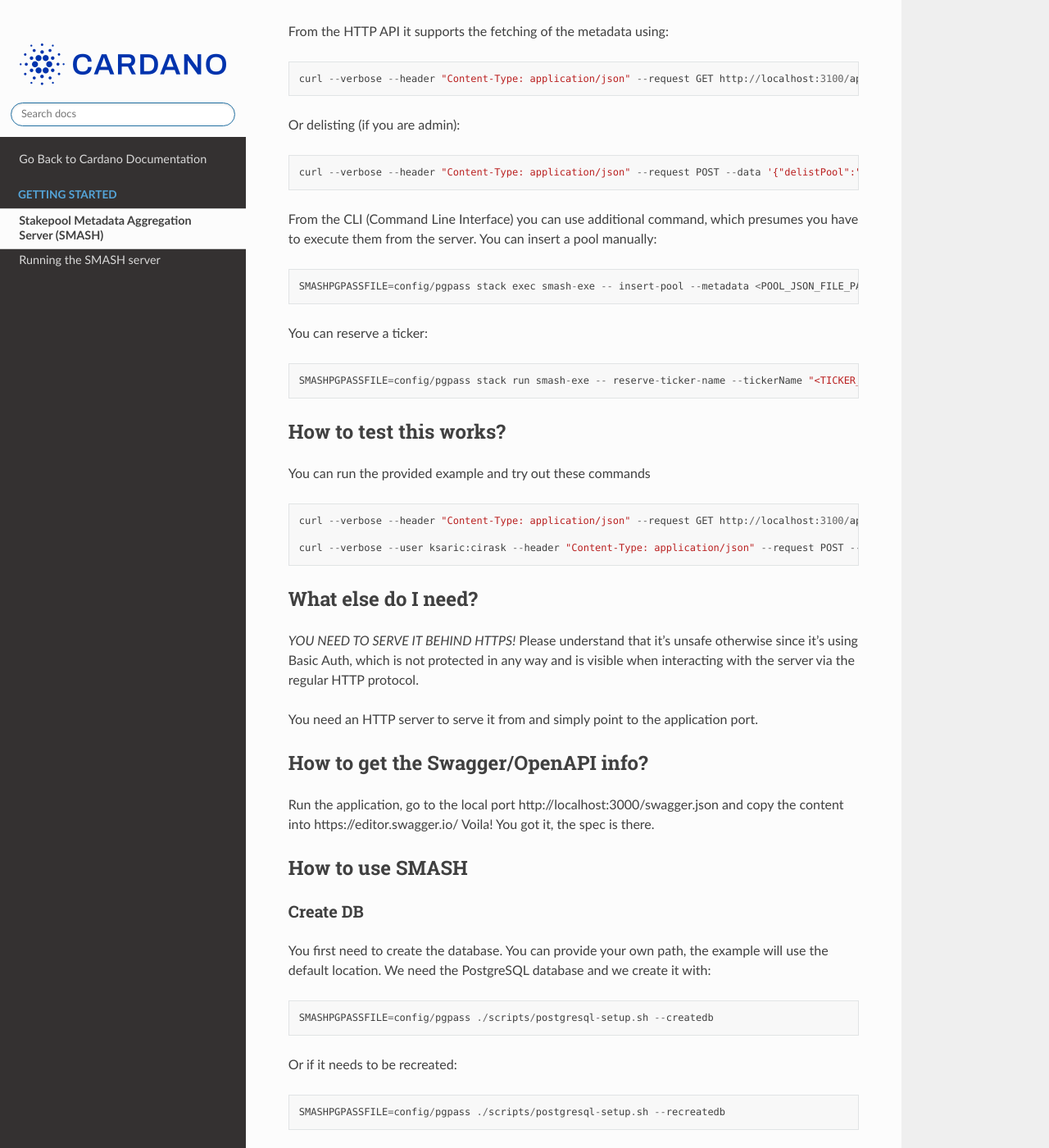
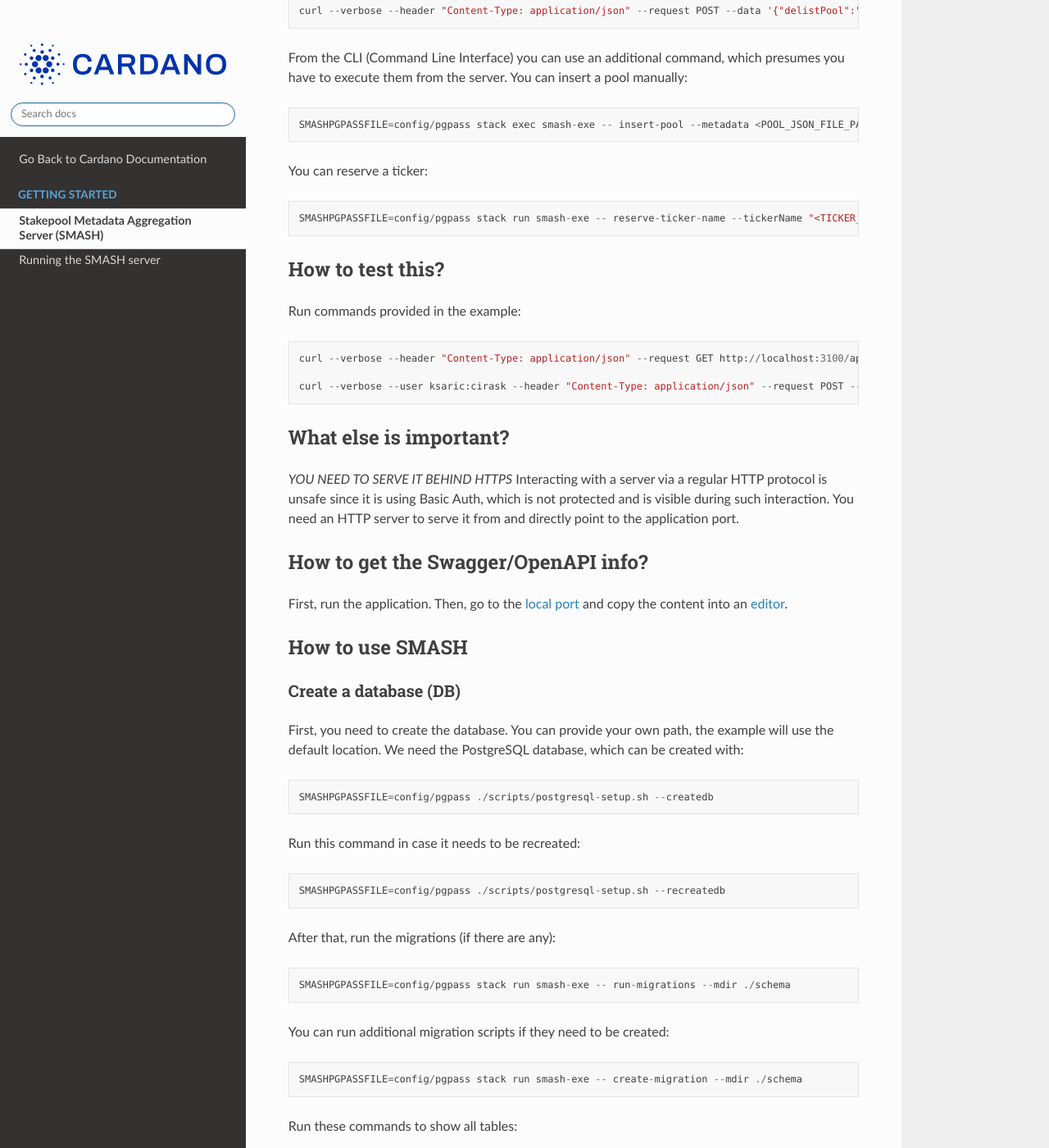
Before and after one commit to input-output-hk/smash, a Sphinx documentation site: the page built from doc/getting-started/how-to-install-smash.md, in a window 1280 px wide and 1400 px high, scrolled down 3882 px. Shown: the whole window at 82% size. Built offline with Sphinx 7.4.7 and the Read the Docs theme 2.0.0, drawn with Linux system fonts in a browser that asks for light colours; some of the changed text lies outside the part shown.

Commit message:
Update how-to-install-smash.md
Edited links to be clickable, moved prerequisites to appear before installation, corrected some misused words.

````diff
--- a/doc/getting-started/how-to-install-smash.md
+++ b/doc/getting-started/how-to-install-smash.md
@@ -1,15 +1,10 @@
 # Stakepool Metadata Aggregation Server (SMASH)
-
-```
-cabal build smash
-cabal install smash
-```
 
 ### Overview
 
 Cardano Shelley introduces the concept of stake pools - reliable server nodes that keep an aggregated stake of pool operators and delegators in a single entity. Stake pools are registered on-chain, and their on-chain data (such as information required to calculate rewards) is critical to the operation of the ledger. Stake pools also possess metadata that helps users to make a rational choice of a stake pool to delegate to. This metadata is stored off-chain as it might reflect sensitive content, and such an approach allows for a degree of decentralized censorship.
 
-On the other hand, off-chain metadata storage prerequisites a challenge of seamless access by different users. On-chain stake pool registrations contain an URL pointer to the off-chain metadata and a content hash that can be fetched from a specific stake pool. This might cause both performance and privacy issues. Another crucial aspect to address is the stake pool’s “ticker” name, which is the short name a stake pool is recognized by. Ticker names might reflect prominent brands or trademarks. This positions an issue of misleading use of brand names by dishonest individuals or the confusion of duplicate ticker name registrations.
+On the other hand, off-chain metadata storage prerequisites a challenge of open access by different users. On-chain stake pool registrations contain an URL pointer to the off-chain metadata and a content hash that can be fetched from a specific stake pool. This might cause both performance and privacy issues. Another crucial aspect to address is the stake pool’s “ticker” name, which is the short name a stake pool is recognized by. Ticker names might reflect prominent brands or trademarks. This positions an issue of misleading use of brand names by dishonest individuals or the confusion of duplicate ticker name registrations.
 
 To solve performance and privacy issues, a stake pool metadata aggregation server (SMASH) is introduced. SMASH provides a higher level of metadata accountability and maintenance. It aggregates metadata from existing stake pools and provides an efficient way to fetch it and store it in a semi-centralized environment. This metadata can then be curated and reviewed for censorship via the delisting feature. In particular, stake pools with illegal content can be delisted, and disputes over offending stake pool ticker names or their disambiguation can be resolved. SMASH can be provided as a service to delegators, stake pool operators, exchanges, wallets, etc., enabling independent validation. Users (e.g. wallets, exchanges, etc.) can choose to interpret the non-availability of the metadata as an indication that the pool should not be listed.
 
@@ -31,6 +26,19 @@
 - scales to reasonable numbers of metadata requests, directly or indirectly (e.g. caching HTTP proxies, multiple instances);
 - follows typical behaviours, e.g. configured via CLI and/or configuration file, stdout/stderr logging.
 
+## Prerequisites
+
+SMASH relies on:
+
+* The PostgreSQL library.  This can be installed on Linux using e.g. ``apt install libpg-dev``
+* The PostgreSQL server.  This can be installed on Linux using e.g. ``apt install pg``
+* The ``cardano-db-sync`` package.  This provides necessary database support.
+* The ``cardano-db-node`` package.  This provides the core Cardano node functionality.
+* An HTTP server (e.g. Apache).
+
+These need to be downloaded and installed before building, installing and deploying SMASH. It is not necessary
+to install the Cardano wallet or any other Cardano components.
+
 ## Installation
 
 SMASH can be built and installed from the command line using "cabal" as follows:
@@ -40,26 +48,13 @@
 cabal install smash
 ```
 
-You can also use `stack` if you so prefer. Simply replace `stack` commands with `cabal` in the examples if you are using `cabal`.
-
-### Prerequisites
-
-SMASH relies on:
-
-* The PostgreSQL library.  This can be installed on Linux using e.g. ``apt install libpg-dev``
-* The PostgreSQL server.  This can be installed on Linux using e.g. ``apt install pg``
-* The ``cardano-db-sync`` package.  This provides necessary database support.
-* The ``cardano-db-node`` package.  This provides the core Cardano node functionality.
-* An HTTP server (e.g. Apache).
-
-These need to be downloaded and installed before building, installing and deploying SMASH.  It is not necessary
-to install the Cardano wallet or any other Cardano components.
+You can also use `stack` if you prefer. For this, replace `cabal`commands with `stack` as in the examples, in case you are already using `cabal`.
 
 ## Metadata
 
-*The metadata that is stored by SMASH is restricted to contain no more than 512 bytes.*
+*The metadata that is stored by SMASH is restricted to contain more than 512 bytes.*
 
-Registered stake pools provide the following on-chain data:
+Registered stake pools provide the following metadata:
 * owner
 * pool name
 * pool ticker
@@ -120,7 +115,7 @@
 
 ## How to run SMASH with the Cardano node
 
-First run the Cardano node as a relay, e.g.:
+First, run the Cardano node as a relay, e.g.:
 
 ```
 cardano-node --genesis-file genesis.json --socket-path node.socket --config config.yaml
@@ -131,20 +126,20 @@
 SMASHPGPASSFILE=./config/pgpass stack run smash-exe -- run-app-with-db-sync --config config.yaml --socket-path node.socket --schema-dir schema/
 ```
 
-## What can we do with SMASH?
+## What does SMASH do?
 
-SMASH syncs with the blockchain and fetches the pool metadata off the chain. It then stores that into the database and allows for people/wallets/clients to check that metadata.
+SMASH synchronizes with the blockchain and fetches the pool metadata off the chain. Then, it stores that metadata in the database and allows people/wallets/clients to check it.
 
 From the HTTP API it supports the fetching of the metadata using:
 ```
 curl --verbose --header "Content-Type: application/json" --request GET http://localhost:3100/api/v1/metadata/<POOL_ID>/<POOL_HASH>
 ```
-Or delisting (if you are admin):
+Delisting can be done as follows (in case you are an administrator):
 ```
 curl --verbose --header "Content-Type: application/json" --request POST --data '{"delistPool":"<POOL_ID>"}' http://localhost:3100/api/v1/delist
 ```
 
-From the CLI (Command Line Interface) you can use additional command, which presumes you have to execute them from the server.
+From the CLI (Command Line Interface) you can use an additional command, which presumes you have to execute them from the server.
 You can insert a pool manually:
 ```
 SMASHPGPASSFILE=config/pgpass stack exec smash-exe -- insert-pool --metadata <POOL_JSON_FILE_PATH> --poolId "<POOL_ID>" --poolhash "<POOL_HASH>"
@@ -155,56 +150,53 @@
 SMASHPGPASSFILE=config/pgpass stack run smash-exe -- reserve-ticker-name --tickerName "<TICKER_NAME>" --poolhash "<POOL_HASH>"
 ```
 
-## How to test this works?
+## How to test this?
 
-You can run the provided example and try out these commands
+Run commands provided in the example:
 ```
 curl --verbose --header "Content-Type: application/json" --request GET http://localhost:3100/api/v1/metadata/062693863e0bcf9f619238f020741381d4d3748aae6faf1c012e80e7/2560993cf1b6f3f1ebde429f062ce48751ed6551c2629ce62e4e169f140a3524
 
 curl --verbose --user ksaric:cirask --header "Content-Type: application/json" --request POST --data '{"delistPool":"xyz"}' http://localhost:3100/api/v1/delist
 ```
 
-## What else do I need?
+## What else is important?
 
-*YOU NEED TO SERVE IT BEHIND HTTPS!*
-Please understand that it's unsafe otherwise since it's using Basic Auth, which is not protected in any way and is visible when interacting with the server via the regular HTTP protocol.
-
-You need an HTTP server to serve it from and simply point to the application port.
+*YOU NEED TO SERVE IT BEHIND HTTPS*
+Interacting with a server via a regular HTTP protocol is unsafe since it is using Basic Auth, which is not protected and is visible during such interaction. You need an HTTP server to serve it from and directly point to the application port.
 
 ## How to get the Swagger/OpenAPI info?
 
-Run the application, go to the local port http://localhost:3000/swagger.json and copy the content into https://editor.swagger.io/
-Voila! You got it, the spec is there.
+First, run the application. Then, go to the [local port](http://localhost:3000/swagger.json) and copy the content into an [editor](https://editor.swagger.io/).
 
 ## How to use SMASH
 
-### Create DB
+### Create a database (DB)
 
-You first need to create the database. You can provide your own path, the example will use the default location. We need the PostgreSQL database and we create it with:
+First, you need to create the database. You can provide your own path, the example will use the default location. We need the PostgreSQL database, which can be created with:
 ```
 SMASHPGPASSFILE=config/pgpass ./scripts/postgresql-setup.sh --createdb
 ```
-Or if it needs to be recreated:
+Run this command in case it needs to be recreated:
 ```
 SMASHPGPASSFILE=config/pgpass ./scripts/postgresql-setup.sh --recreatedb
 ```
 
-After that we need to run the migrations (if there are any):
+After that, run the migrations (if there are any):
 ```
 SMASHPGPASSFILE=config/pgpass stack run smash-exe -- run-migrations --mdir ./schema
 ```
 
-And after that we can run additional migration scripts if they need to be created:
+You can run additional migration scripts if they need to be created:
 ```
 SMASHPGPASSFILE=config/pgpass stack run smash-exe -- create-migration --mdir ./schema
 ```
 
-To show all tables:
+Run these commands to show all tables:
 ```
 \dt
 ```
 
-To show details about specific table:
+To show details about a specific table:
 ```
 \d+ TABLE_NAME
 ```
@@ -214,7 +206,7 @@
 \d+ block
 ```
 
-Dumping the schema:
+You can dump the schema with:
 ```
 pg_dump -c -s --no-owner cexplorer > cexplorer.sql
 ```
@@ -222,21 +214,19 @@
 ## Inserting pool metadata
 
 
-This is an example (we got the hash from Blake2 256):
+This is an example (the hash from Blake2 256):
 ```
 SMASHPGPASSFILE=config/pgpass stack exec smash-exe -- insert-pool --metadata test_pool.json --poolId "062693863e0bcf9f619238f020741381d4d3748aae6faf1c012e80e7" --poolhash "cbdfc4f21feb0a414b2b9471fa56b0ebd312825e63db776d68cc3fa0ca1f5a2f"
 ```
 
-## Test delisting
+## Testing delisting feature
 
-If you find some pool hash that has been inserted, like in our example, '93b13334b5edf623fd4c7a716f3cf47be5baf7fb3a431c16ee07aab8ff074873'.
-
-You can test the delisting by sending a PATCH on the delist endpoint.
+If you find a pool hash that has been inserted, like in our example, '93b13334b5edf623fd4c7a716f3cf47be5baf7fb3a431c16ee07aab8ff074873', you can test the delisting by sending a PATCH on the delist endpoint.
 ```
 curl -X PATCH -v http://localhost:3100/api/v1/delist -H 'content-type: application/json' -d '{"poolId": "062693863e0bcf9f619238f020741381d4d3748aae6faf1c012e80e7"}'
 ```
 
-Or if you have Basic Auth enabled (replace with the username/pass for your DB):
+If you have Basic Auth enabled (replace with the username/pass for your DB):
 ```
 curl -u ksaric:test -X PATCH -v http://localhost:3100/api/v1/delist -H 'content-type: application/json' -d '{"poolId": "062693863e0bcf9f619238f020741381d4d3748aae6faf1c012e80e7"}'
 ```
@@ -249,17 +239,17 @@
 ## Basic Auth and DB
 
 You need to have the flag for disabling Basic auth not enabled (disabled).
-After you run the migration scripts (see in this README examples), you can simply insert the user with the password in the DB:
+After you run the migration scripts (see in this README examples), you can insert the user with the password in the DB:
 ```
 INSERT INTO admin_user (username, password) VALUES ('ksaric', 'test');
 ```
 
-That is it, you will now be able to run you SMASH server with user authentification from DB.
+Now you will be able to run you SMASH server with user authentification from DB.
 If you change your users/passwords, please restart the application since it takes a full restart for users to reload.
 
 ## Test script
 
-An example of how SMASH works.
+Below is provided an example of how SMASH works:
 ```
 SMASHPGPASSFILE=config/pgpass ./scripts/postgresql-setup.sh --recreatedb
 SMASHPGPASSFILE=config/pgpass stack run smash-exe -- run-migrations --mdir ./schema
@@ -320,7 +310,7 @@
 SMASHPGPASSFILE=config/pgpass stack run smash-exe -- insert-pool --metadata test_pool.json --poolId "062693863e0bcf9f619238f020741381d4d3748aae6faf1c012e80e7" --poolhash "3b842358a698119a4b0c0f4934d26cff69190552bf47a85f40f5d1d646c82699"
 ```
 
-We now have two pools from the same pool id. Let's see if we got them in the database:
+We now have two pools from the same pool id. Run this to see if they are in the database:
 ```
 curl -X GET -v http://localhost:3100/api/v1/metadata/062693863e0bcf9f619238f020741381d4d3748aae6faf1c012e80e7/cbdfc4f21feb0a414b2b9471fa56b0ebd312825e63db776d68cc3fa0ca1f5a2f | jq .
 
````
Also changed, not shown: other parts of doc/getting-started/how-to-install-smash.md (+4 -4 lines).
